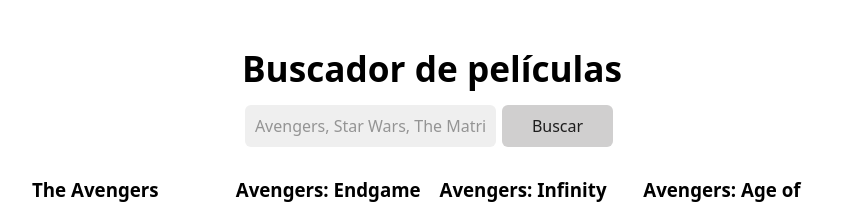
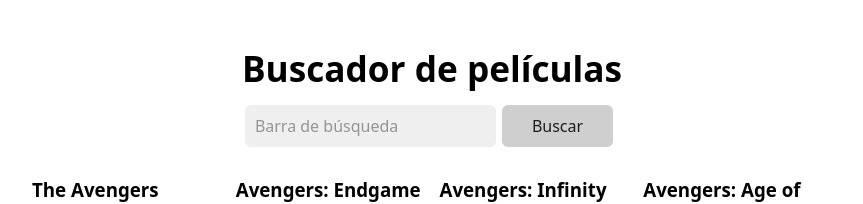
Before and after one commit to KetaLoca/react-buscador-peliculas, a React (Vite) app: page / in a window 1280 px wide. Shown: the top 204 px of the page, without its empty margins (208-1071 px from the left). Built offline with nearby package versions, Linux system fonts and the light colour scheme.

Commit message:
Placeholder cambiado

```diff
--- a/src/App.jsx
+++ b/src/App.jsx
@@ -58,7 +58,7 @@
       <header>
         <h1>Buscador de películas</h1>
         <form className='form' onSubmit={handleSubmit}>
-          <input onChange={handleChange} value={inputQuery} name='query' placeholder='Avengers, Star Wars, The Matrix...' />
+          <input onChange={handleChange} value={inputQuery} name='query' placeholder='Barra de búsqueda' />
           <button onClick={handleSubmit} type='submit'>Buscar</button>
         </form>
         {error && <p style={{ color: 'red' }} className='error'>{error}</p>}
```
